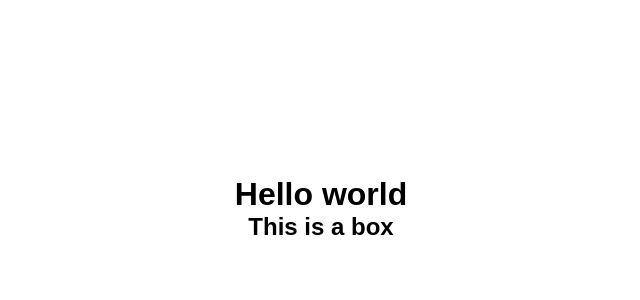
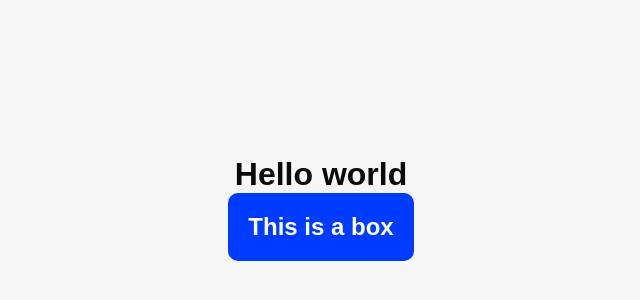
Before and after one commit to Tulasijoshua/react-darkmode, a React (Vite) app: page / in a window 1280 px wide. Shown: the part 192-492 px from the top of the page, without its empty margins (319-959 px from the left). Built offline with nearby package versions, Linux system fonts and the light colour scheme.

Commit message:
Feat: styling

```diff
--- a/src/App.css
+++ b/src/App.css
@@ -5,5 +5,17 @@
   flex-direction: column;
   justify-content: center;
   align-items: center;
-  background-color: white;
+  background-color: var(--background-color);
 }
+
+.title {
+  color: var(--primary-text-color);
+  margin-bottom: 50;
+}
+
+.box {
+  padding: 20px;
+  border-radius: 10px;
+  background-color: var(--foreground-color);
+  color: var(--secondary-text-color);
+}
--- a/src/index.css
+++ b/src/index.css
@@ -4,3 +4,12 @@
   box-sizing: border-box;
   font-family: Arial, Helvetica, sans-serif;
 }
+
+:root {
+  --background-color: #f6f6f6;
+  --foreground-color: #003cff;
+  --primary-text-color: #0a0a0a;
+  --secondary-text-color: #ffffff;
+  --toggle-bg: #f0eb9d;
+  --toggle-fg: #ffd000;
+}
```
